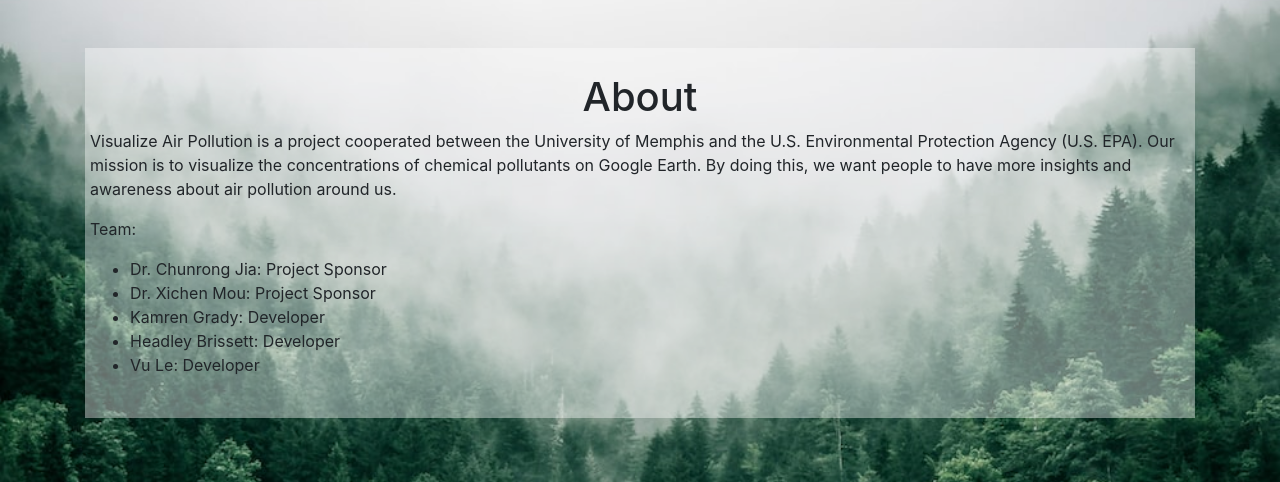
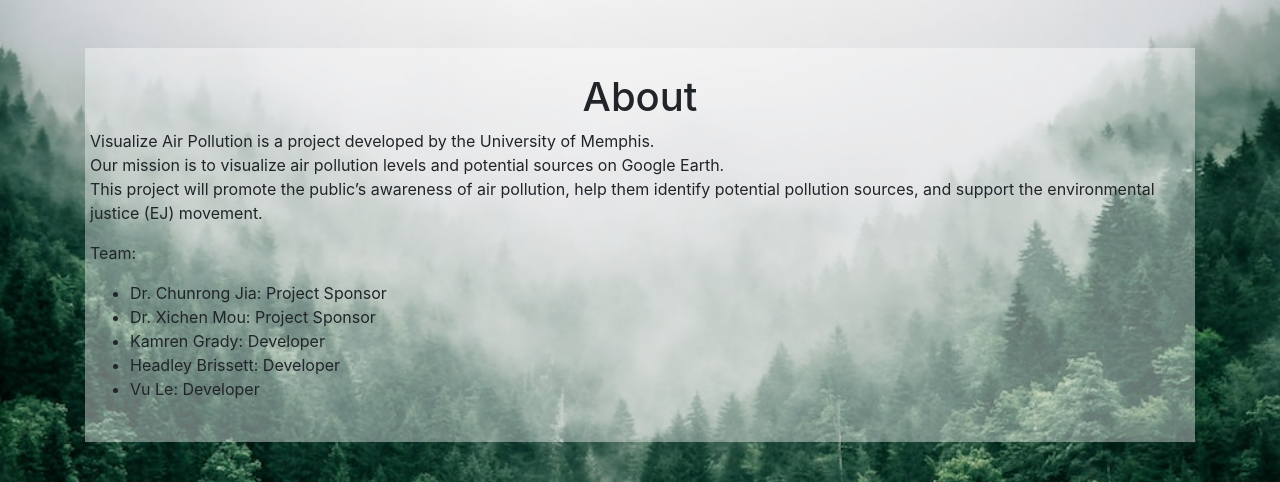
Before and after one commit to HBmem/Air-Pollution-Website, a Django app: page /about in a window 1280 px wide. Shown: the part 56-538 px from the top of the page. Run offline with Django 4.2, Linux system fonts and the light colour scheme; some libraries are stand-ins or nearby versions.

Commit message:
Update about.html

```diff
--- a/air_pollution_website/website/templates/website/about.html
+++ b/air_pollution_website/website/templates/website/about.html
@@ -12,9 +12,9 @@
                 </div>
                 <div>
                     <p>
-                        Visualize Air Pollution is a project cooperated between the University of Memphis and the U.S. Environmental Protection Agency (U.S. EPA).
-                        Our mission is to visualize the concentrations of chemical pollutants on Google Earth.
-                        By doing this, we want people to have more insights and awareness about air pollution around us.
+                        Visualize Air Pollution is a project developed by the University of Memphis.<br>
+                        Our mission is to visualize air pollution levels and potential sources on Google Earth.<br>
+                        This project will promote the public’s awareness of air pollution, help them identify potential pollution sources, and support the environmental justice (EJ) movement.
                     </p>
 
                     <p>
```
